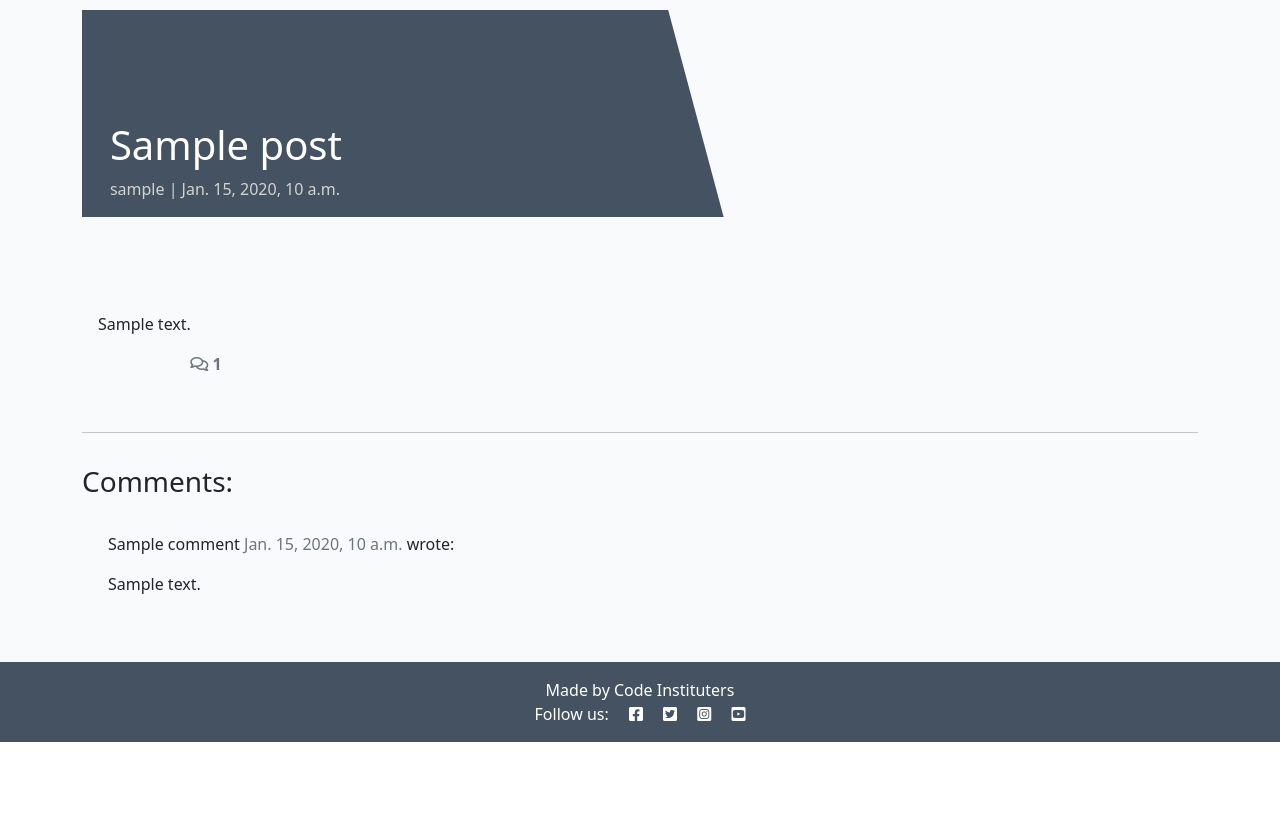
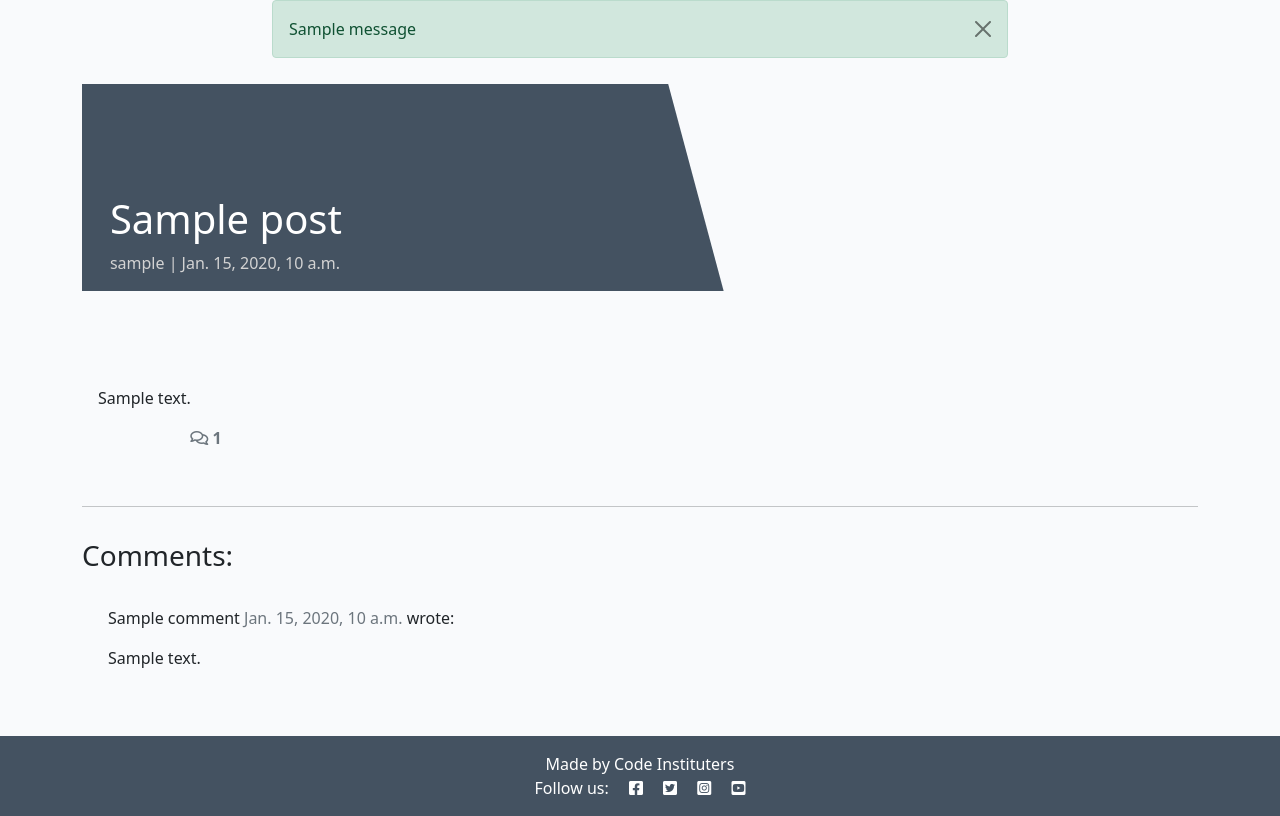
Before and after one commit to dylankane/django_blog, a Django app: a page that uses templates/post_detail.html in a window 1280 px wide. Shown: the part 60-876 px from the top of the page. Before the commit the page ends 802 px from the top, so only its background shows below. Run offline with Django 3.2, Linux system fonts and the light colour scheme; tables that the repository leaves empty hold one stand-in row (values such as "Sample post"); one stand-in notice (Sample message) is shown; some libraries are stand-ins or nearby versions.

Commit message:
Turn DEUBUG to false & fix bugs in alert messages

```diff
--- a/codestar/settings.py
+++ b/codestar/settings.py
@@ -31,7 +31,9 @@ TEMPLATES_DIR = os.path.join(BASE_DIR, 'templates')
 SECRET_KEY = os.environ.get('SECRET_KEY')
 
 # SECURITY WARNING: don't run with debug turned on in production!
-DEBUG = True
+DEBUG = False
+
+X_FRAME_OPTIONS = 'SAMEORIGIN'
 
 if development:
     ALLOWED_HOSTS = ['8000-dylankane-djangoblog-juzn7v17cu5.ws-eu100.gitpod.io']
--- a/templates/post_detail.html
+++ b/templates/post_detail.html
@@ -1,6 +1,19 @@
 {% extends 'base.html' %} {% block content %}
 
 {% load crispy_forms_tags %}
+
+<div class="container">
+    <div class="row">
+        <div class="col-md-8 offset-md-2">
+            {% for message in messages %}
+            <div class="alert {{ message.tags }} alert-dismissible fade show" id="msg" role="alert">
+                {{ message | safe }}
+                <button type="button" class="btn-close" data-bs-dismiss="alert" aria-label="Close"></button>
+            </div>
+            {% endfor %}
+        </div>
+    </div>
+</div>
 
 <div class="masthead">
     <div class="container">
@@ -94,6 +107,7 @@
             <div class="card-body">
                 <!-- For later -->
                 {% if commented %}
+
                 <div class="alert alert-success" role="alert">
                     Your comment is awaiting approval
                 </div>
```
